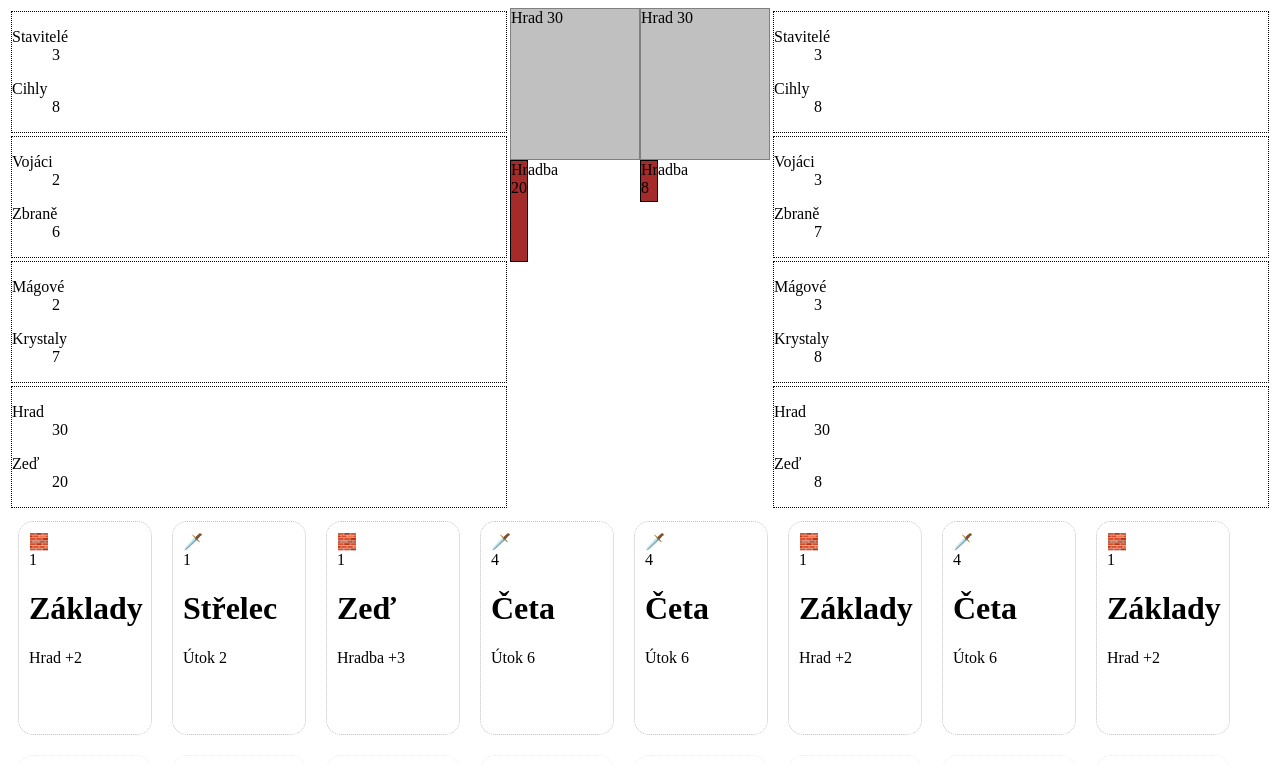
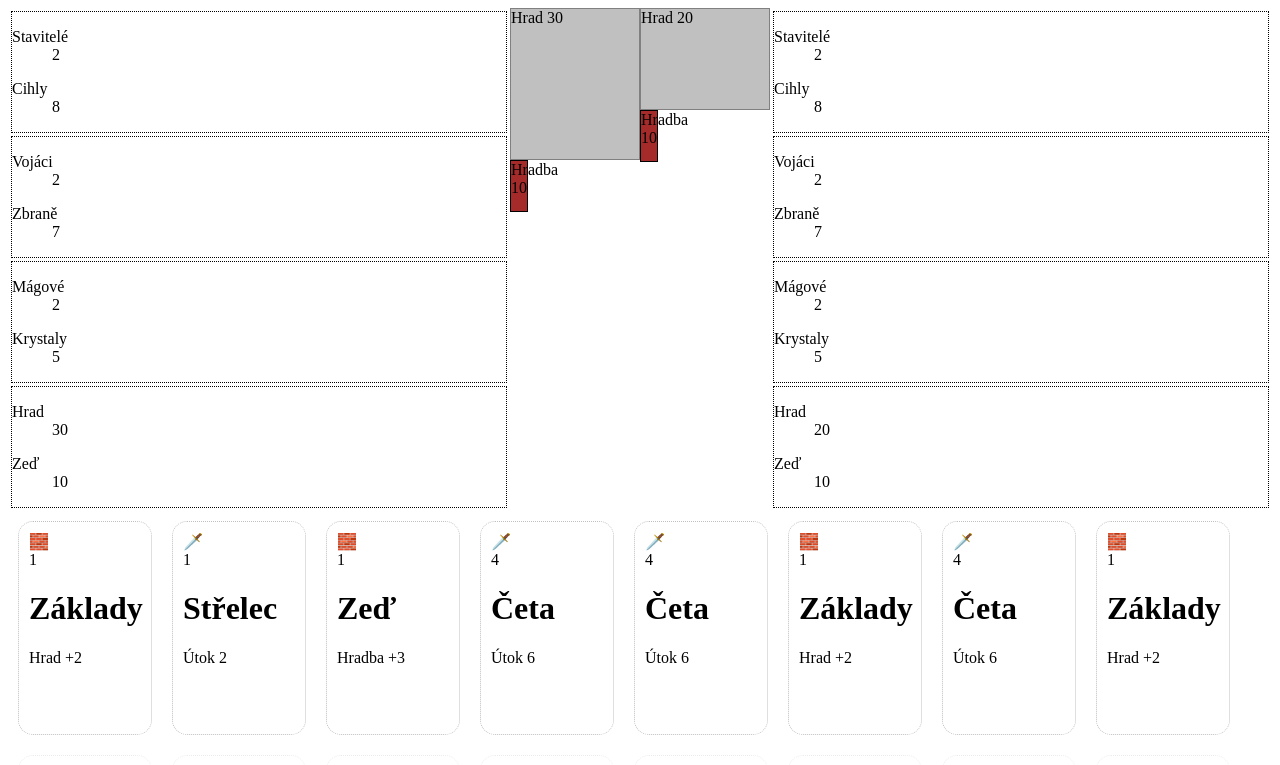
Before and after one commit to mhujer/ants, a React (Vite) app: page / in a window 1280 px wide. Shown: the top 765 px of the page. Built offline with nearby package versions, Linux system fonts and the light colour scheme.

Commit message:
[ci skip] WIP

```diff
--- a/src/App.tsx
+++ b/src/App.tsx
@@ -1,8 +1,10 @@
-import React, { useReducer } from 'react';
+import React from 'react';
 import { PlayerDashboard } from './PlayerDashboard';
 import { Castle } from './Castle';
 import './App.css';
 import { CardComponent } from './CardComponent';
+import { useImmerReducer } from 'use-immer';
+import { Draft } from 'immer';
 
 enum Player {
     BLACK_ANTS,
@@ -105,8 +107,8 @@ const cardDefinitions: CardDefinition[] = [
 ];
 
 export class Card {
-    private id: string;
-    private type: CardDefinition;
+    private readonly id: string;
+    private readonly type: CardDefinition;
 
     constructor(type: CardDefinition) {
         this.id = crypto.randomUUID();
@@ -142,15 +144,21 @@ function generateCard(): Card {
 }
 
 interface PlayerGameState {
-    castle: number,
-    bricks: number,
-    cards: Card[],
+    readonly builders: number;
+    readonly bricks: number;
+    readonly soldiers: number;
+    readonly weapons: number;
+    readonly mages: number;
+    readonly crystals: number;
+    readonly castle: number;
+    readonly wall: number;
+    readonly cards: Card[],
 }
 
 interface GameState {
-    playerOnTurn: Player;
-    playerBlack: PlayerGameState,
-    playerRed: PlayerGameState,
+    readonly playerOnTurn: Player;
+    readonly playerBlack: PlayerGameState,
+    readonly playerRed: PlayerGameState,
 }
 
 interface PlayCardAction {
@@ -160,84 +168,119 @@ interface PlayCardAction {
 
 type GameAction = PlayCardAction;
 
-const gameStateReducer = (gameState: GameState, action: GameAction): GameState => {
-    console.dir(gameState);
-    console.dir(action);
-
+const gameStateReducer = (gameState: Draft<GameState>, action: GameAction): void => {
     switch (action.type) {
         case 'playCard': {
             const card = action.card;
             const cardDefinition = card.getType();
 
-            if (cardDefinition.id === 'foundations') {
+            const playerState = gameState.playerOnTurn === Player.BLACK_ANTS ? gameState.playerBlack : gameState.playerRed;
+            const opponentState = gameState.playerOnTurn === Player.BLACK_ANTS ? gameState.playerRed : gameState.playerBlack;
 
-                const playerState = gameState.playerOnTurn === Player.BLACK_ANTS ? {...gameState.playerBlack} : {...gameState.playerRed}
+            if (cardDefinition.requiredResources.bricks !== undefined) {
+                // @todo check, že jde zahrát
+                playerState.bricks -= cardDefinition.requiredResources.bricks;
+            } else if (cardDefinition.requiredResources.weapons !== undefined) {
+                // @todo check, že jde zahrát
+                playerState.weapons -= cardDefinition.requiredResources.weapons;
+            } else if (cardDefinition.requiredResources.crystals !== undefined) {
+                // @todo check, že jde zahrát
+                playerState.crystals -= cardDefinition.requiredResources.crystals;
+            }
 
-                if (gameState.playerOnTurn === Player.BLACK_ANTS) {
-                    const newState = {
-                        ...gameState,
-                        playerBlack: {
-                            ...gameState.playerBlack,
-                            castle: gameState.playerBlack.castle + 1,
-                            // @todo použít resource type
-                            bricks: gameState.playerBlack.bricks - cardDefinition.resourceRequiredAmount,
-                        },
-                        playerOnTurn: Player.RED_ANTS,
-                    };
-
-                    // @todo handle turnStart - přičíst suroviny
-                    const extraNewState = {
-                        ...newState,
-                        playerRed: {
-                            ...newState.playerRed,
-                            bricks: newState.playerRed.bricks + 3,
-                        },
-                    };
-
-                    return extraNewState;
+            if (cardDefinition.impact.player !== undefined) {
+                if (cardDefinition.impact.player.castle !== undefined) {
+                    playerState.castle += cardDefinition.impact.player.castle;
                 }
-
-                // eslint-disable-next-line @typescript-eslint/no-unnecessary-condition
-                if (gameState.playerOnTurn === Player.RED_ANTS) {
-                    const newState = {
-                        ...gameState,
-                        playerRed: {
-                            ...gameState.playerRed,
-                            castle: gameState.playerRed.castle + 1,
-                            // @todo použít resource type
-                            bricks: gameState.playerRed.bricks - cardDefinition.resourceRequiredAmount,
-                        },
-                        playerOnTurn: Player.BLACK_ANTS,
-                    };
-
-                    const extraNewState = {
-                        ...newState,
-                        playerBlack: {
-                            ...newState.playerBlack,
-                            bricks: newState.playerBlack.bricks + 3,
-                        },
-                    };
-
-                    return extraNewState;
+                if (cardDefinition.impact.player.wall !== undefined) {
+                    playerState.wall += cardDefinition.impact.player.wall;
+                }
+                if (cardDefinition.impact.player.builders !== undefined) {
+                    playerState.builders += cardDefinition.impact.player.builders;
+                }
+                if (cardDefinition.impact.player.bricks !== undefined) {
+                    playerState.bricks += cardDefinition.impact.player.bricks;
+                }
+                if (cardDefinition.impact.player.soldiers !== undefined) {
+                    playerState.soldiers += cardDefinition.impact.player.soldiers;
+                }
+                if (cardDefinition.impact.player.weapons !== undefined) {
+                    playerState.weapons += cardDefinition.impact.player.weapons;
+                }
+                if (cardDefinition.impact.player.mages !== undefined) {
+                    playerState.mages += cardDefinition.impact.player.mages;
+                }
+                if (cardDefinition.impact.player.crystals !== undefined) {
+                    playerState.crystals += cardDefinition.impact.player.crystals;
                 }
             }
 
-            throw new Error(`Unhandled "${cardDefinition.id}"!`);
+            if (cardDefinition.impact.opponent !== undefined) {
+                if (cardDefinition.impact.opponent.attack !== undefined) {
+                    const attack = cardDefinition.impact.opponent.attack;
+                    const attackEffectOnWall = opponentState.wall >= attack ? attack : opponentState.wall;
+                    let attackEffectOnCastle = 0;
+                    if (attackEffectOnWall < attack) {
+                        attackEffectOnCastle = attack - attackEffectOnWall;
+                    }
+                    opponentState.wall -= attackEffectOnWall;
+                    opponentState.castle -= attackEffectOnCastle;
+                }
+                if (cardDefinition.impact.opponent.castle !== undefined) {
+                    opponentState.castle += cardDefinition.impact.opponent.castle;
+                }
+                if (cardDefinition.impact.opponent.wall !== undefined) {
+                    opponentState.wall += cardDefinition.impact.opponent.wall;
+                }
+                if (cardDefinition.impact.opponent.builders !== undefined) {
+                    opponentState.builders += cardDefinition.impact.opponent.builders;
+                }
+                if (cardDefinition.impact.opponent.bricks !== undefined) {
+                    opponentState.bricks += cardDefinition.impact.opponent.bricks;
+                }
+                if (cardDefinition.impact.opponent.soldiers !== undefined) {
+                    opponentState.soldiers += cardDefinition.impact.opponent.soldiers;
+                }
+                if (cardDefinition.impact.opponent.weapons !== undefined) {
+                    opponentState.weapons += cardDefinition.impact.opponent.weapons;
+                }
+                if (cardDefinition.impact.opponent.mages !== undefined) {
+                    opponentState.mages += cardDefinition.impact.opponent.mages;
+                }
+                if (cardDefinition.impact.opponent.crystals !== undefined) {
+                    opponentState.crystals += cardDefinition.impact.opponent.crystals;
+                }
+            }
+
+            const nextPlayerState = gameState.playerOnTurn === Player.BLACK_ANTS ? gameState.playerRed : gameState.playerBlack;
+            nextPlayerState.bricks += nextPlayerState.builders;
+            nextPlayerState.weapons += nextPlayerState.soldiers;
+            nextPlayerState.crystals += nextPlayerState.mages;
+
+            gameState.playerOnTurn = gameState.playerOnTurn === Player.BLACK_ANTS ?  Player.RED_ANTS : Player.BLACK_ANTS;
+
+            break;
         }
+
         default: {
             // eslint-disable-next-line @typescript-eslint/restrict-template-expressions
             throw new Error(`Uhandled "${(action.type)}"!`);
         }
-
     }
 };
 
 const App: React.FC = () => {
-    const [gameState, dispatch] = useReducer(gameStateReducer, {
+    const [gameState, dispatch] = useImmerReducer(gameStateReducer, {
         playerOnTurn: Player.BLACK_ANTS,
         playerBlack: {
+            builders: 2,
+            bricks: 8,
+            soldiers: 2,
+            weapons: 7,
+            mages: 2,
+            crystals: 5,
             castle: 30,
-            bricks: 8,
+            wall: 10,
             cards: [
                 generateCard(),
                 generateCard(),
@@ -250,8 +293,14 @@ const App: React.FC = () => {
             ],
         },
         playerRed: {
-            castle: 30,
+            builders: 2,
             bricks: 8,
+            soldiers: 2,
+            weapons: 7,
+            mages: 2,
+            crystals: 5,
+            castle: 20,
+            wall: 10,
             cards: [
                 generateCard(),
                 generateCard(),
@@ -284,26 +333,26 @@ const App: React.FC = () => {
         <>
             <div className='game'>
                 <PlayerDashboard
-                    builders={3}
+                    builders={gameState.playerBlack.builders}
                     bricks={gameState.playerBlack.bricks}
-                    soldiers={2}
-                    weapons={6}
-                    mages={2}
-                    crystals={7}
+                    soldiers={gameState.playerBlack.soldiers}
+                    weapons={gameState.playerBlack.weapons}
+                    mages={gameState.playerBlack.mages}
+                    crystals={gameState.playerBlack.crystals}
                     castle={gameState.playerBlack.castle}
-                    wall={20}
+                    wall={gameState.playerBlack.wall}
                 />
-                <Castle castle={gameState.playerBlack.castle} wall={20} />
-                <Castle castle={gameState.playerRed.castle} wall={8} />
+                <Castle castle={gameState.playerBlack.castle} wall={gameState.playerBlack.wall} />
+                <Castle castle={gameState.playerRed.castle} wall={gameState.playerRed.wall} />
                 <PlayerDashboard
-                    builders={3}
+                    builders={gameState.playerRed.builders}
                     bricks={gameState.playerRed.bricks}
-                    soldiers={3}
-                    weapons={7}
-                    mages={3}
-                    crystals={8}
+                    soldiers={gameState.playerRed.soldiers}
+                    weapons={gameState.playerRed.weapons}
+                    mages={gameState.playerRed.mages}
+                    crystals={gameState.playerRed.crystals}
                     castle={gameState.playerRed.castle}
-                    wall={8}
+                    wall={gameState.playerRed.wall}
                 />
             </div>
             <div style={{
```
